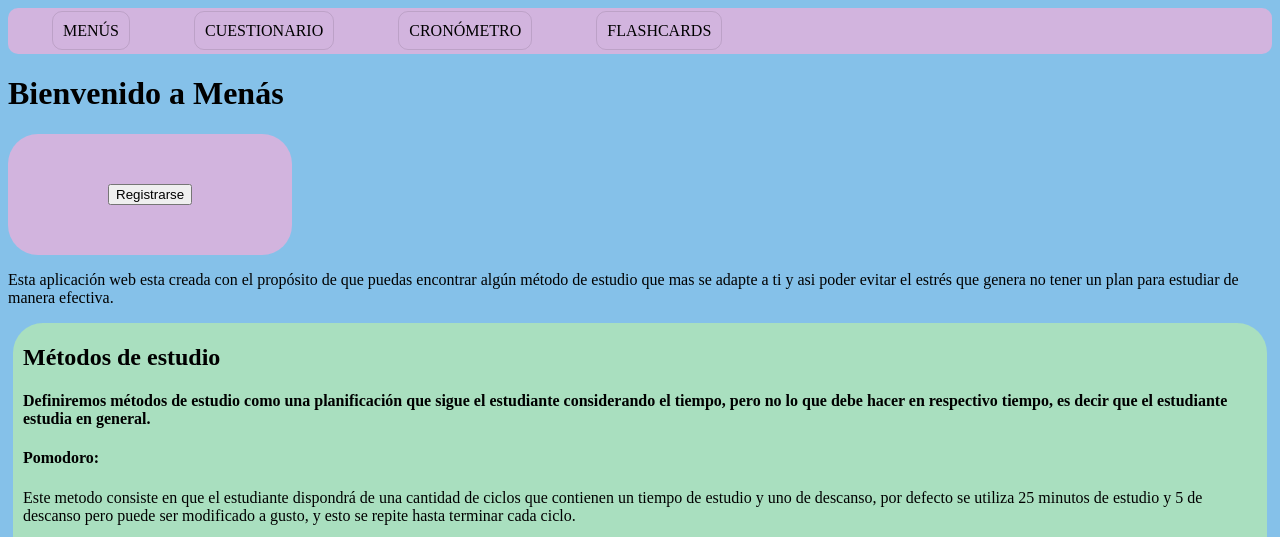
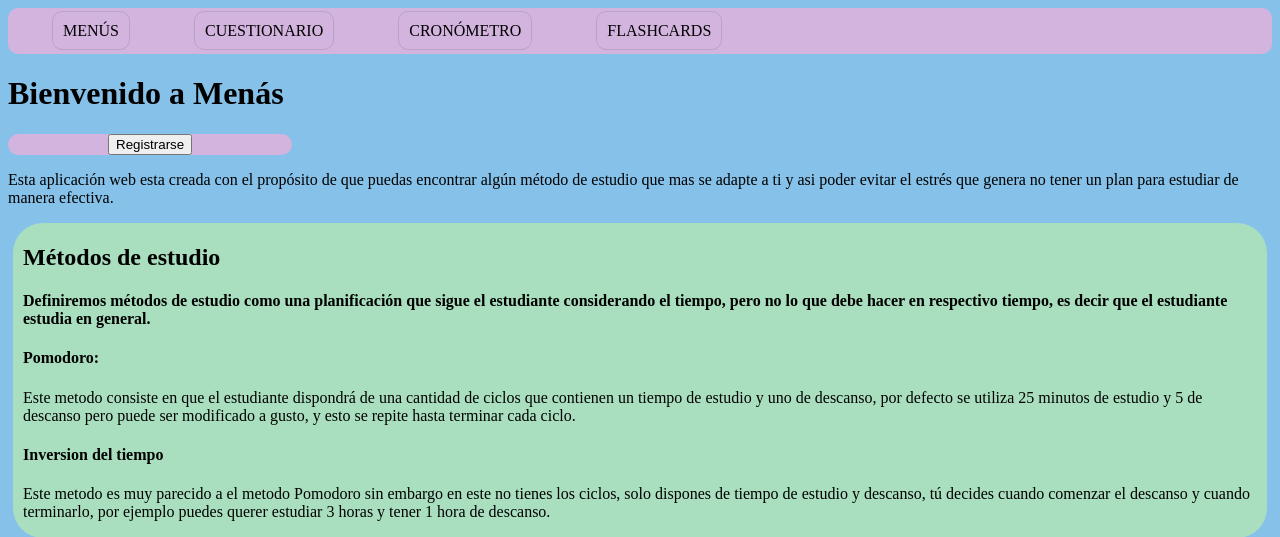
Before and after one commit to MasterJayanX/MenasProject, a Django app: page /menapp/menu/ in a window 1280 px wide. Shown: the top 537 px of the page. Run offline with Django 4.2, Linux system fonts and the light colour scheme.

Commit message:
Update menu.html

```diff
--- a/menapp/templates/menu.html
+++ b/menapp/templates/menu.html
@@ -9,7 +9,7 @@
                 background-color: #85c1e9;
             }
             #perfil{
-                padding: 50px 100px;
+                padding: 0px 100px;
                 background-color: #d2b4de;
                 box-sizing: border-box;
                 display: inline-block;
```
